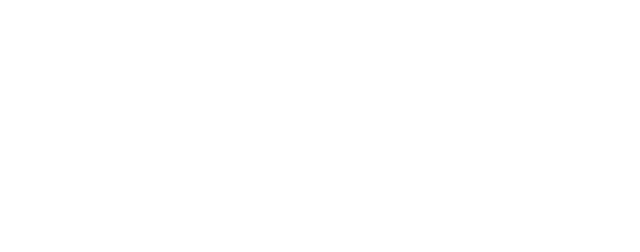
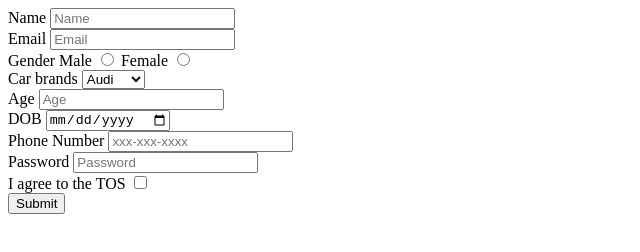
Before and after one commit to acciojob/signup-form-car-MdAzarudeen, a website: page main.html in a window 1280 px wide. Shown: the whole page, without its empty margins (0-640 px from the left). Drawn offline with Linux system fonts and the light colour scheme.

Commit message:
created a submission

```diff
--- a/main.html
+++ b/main.html
@@ -8,6 +8,43 @@
 
 <body>
 	<!-- the entire body must be written by student -->
+	<form action="" method="post">
+		<label for="name">Name</label>
+		<input type="text" id="name" name="name" placeholder="Name" required>
+		<br>
+		<label for="email">Email</label>
+		<input type="email" id="email" name="email" placeholder="Email" required>
+		<br>
+		<label>Gender</label>
+		<label for="gender_m">Male</label>
+		<input type="radio" id="gender_m" name="gender" required>
+
+		<label for="gender_f">Female</label>
+		<input type="radio" id="gender_f" name="gender" required>
+		<br>
+		<label for="cars">Car brands</label>
+		<select type="select" id="cars" name="carbrands" placeholder="--Please choose an option--" required>
+		<option value="Audi">Audi</option>
+			<option value="MANGO">Mango</option>
+		</select>
+		<br>
+	<label for="age">Age</label>
+		<input type="number" id="age" name="age" placeholder="Age" required>
+<br>
+		<label for="dob">DOB</label>
+		<input type="date" id="dob" name="dob" required>
+<br>
+		<label for="tel">Phone Number</label>
+		<input type="tel" id="tel" name="tel" placeholder="xxx-xxx-xxxx">
+<br>
+		<label for="password">Password</label>
+		<input type="password" id="password" name="password" placeholder="Password" required>
+<br>
+		<label for="tos">I agree to the TOS</label>
+		<input type="checkbox" id="tos" name="tos" required>
+<br>
+		<button type="submit">Submit</button>
+	</form>
     <script type="text/javascript" src="./script.js">
 </script>
 
```
